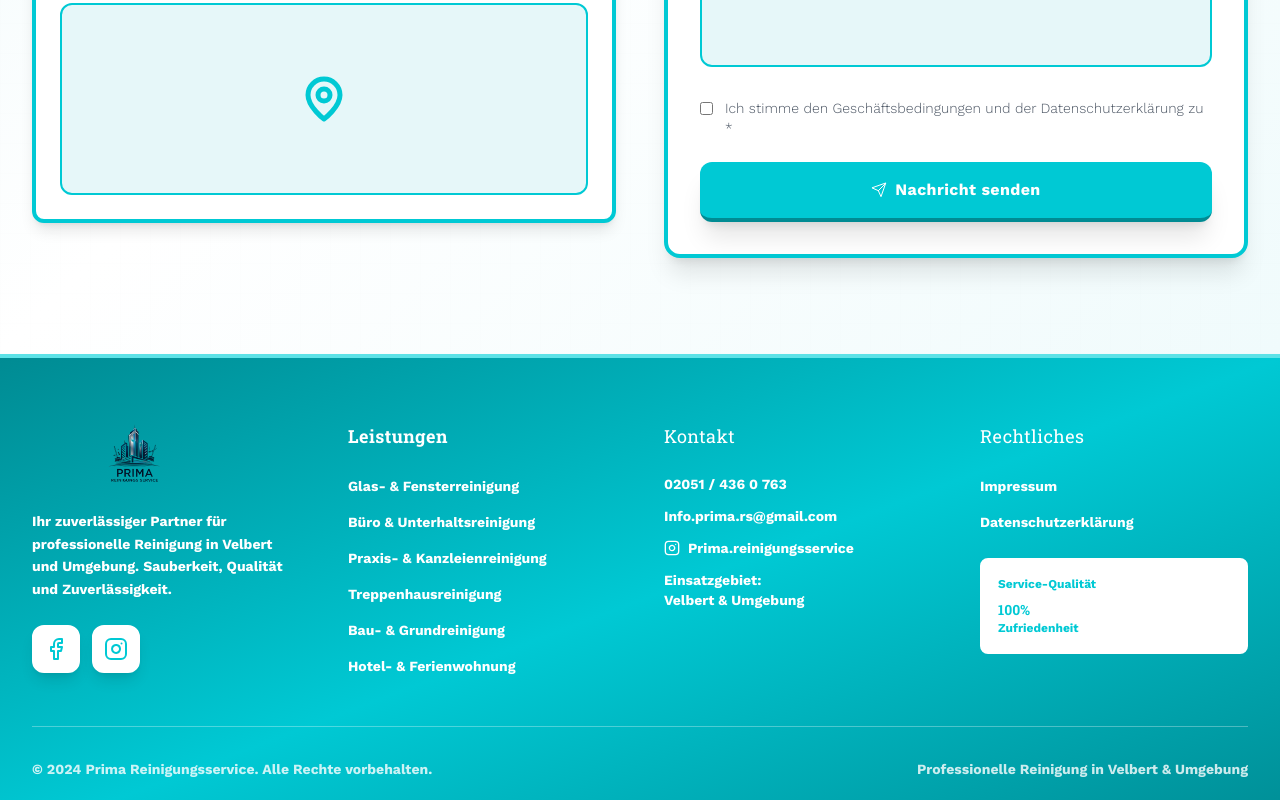
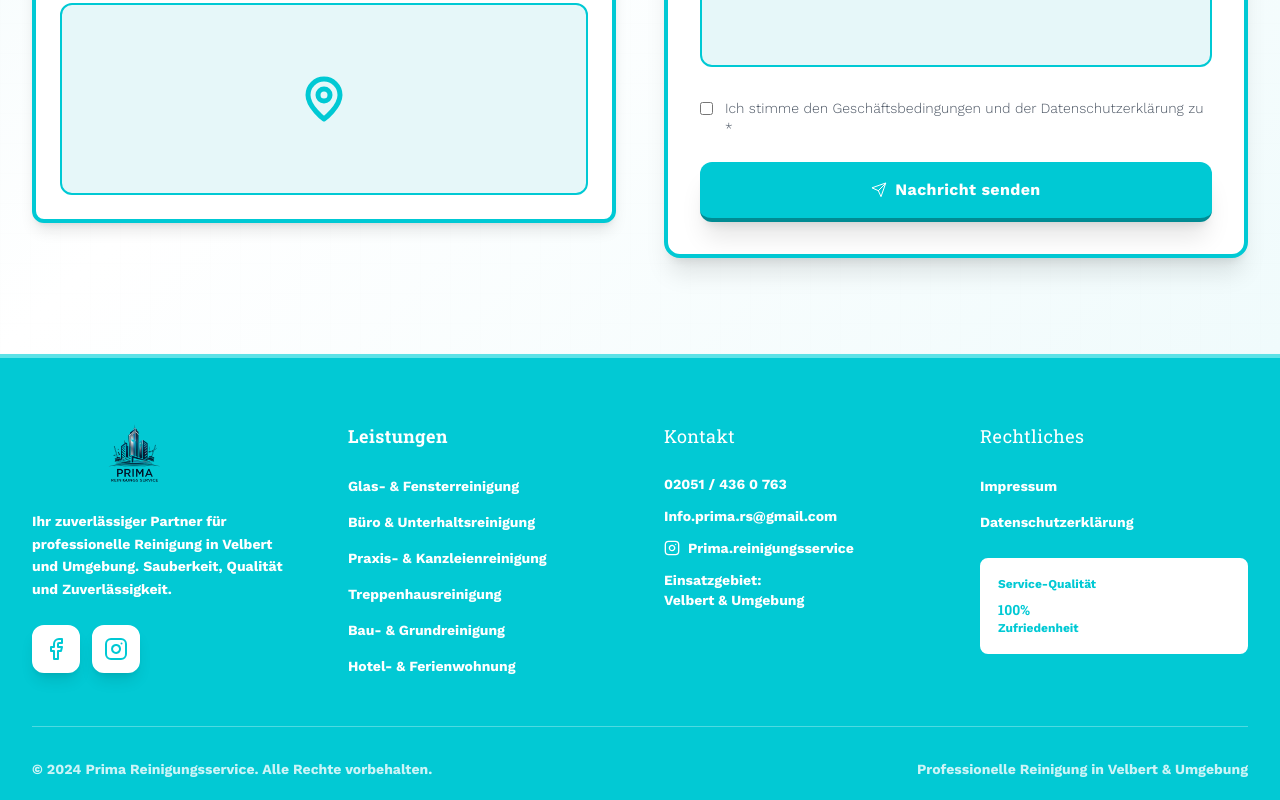
Before and after one commit to dr0394/badtor, a React (Vite) app: page / in a window 1280 px wide. Shown: the part 11200-12000 px from the top of the page. Built offline with nearby package versions, Linux system fonts and the light colour scheme.

Commit message:
Updated Footer.tsx

```diff
--- a/src/components/Footer.tsx
+++ b/src/components/Footer.tsx
@@ -21,7 +21,7 @@ const Footer = () => {
 
   return (
     <>
-      <footer className="bg-gradient-to-br from-clean-aqua-dark via-clean-aqua to-clean-aqua-dark border-t-4 border-clean-aqua-light">
+      <footer className="bg-[#02C9D4] border-t-4 border-clean-aqua-light">
         <div className="max-w-7xl mx-auto px-4 sm:px-6 lg:px-8 py-12 sm:py-16">
           <div className="grid grid-cols-1 sm:grid-cols-2 lg:grid-cols-4 gap-8 sm:gap-10 lg:gap-12 mb-8 sm:mb-12">
             <div>
```
